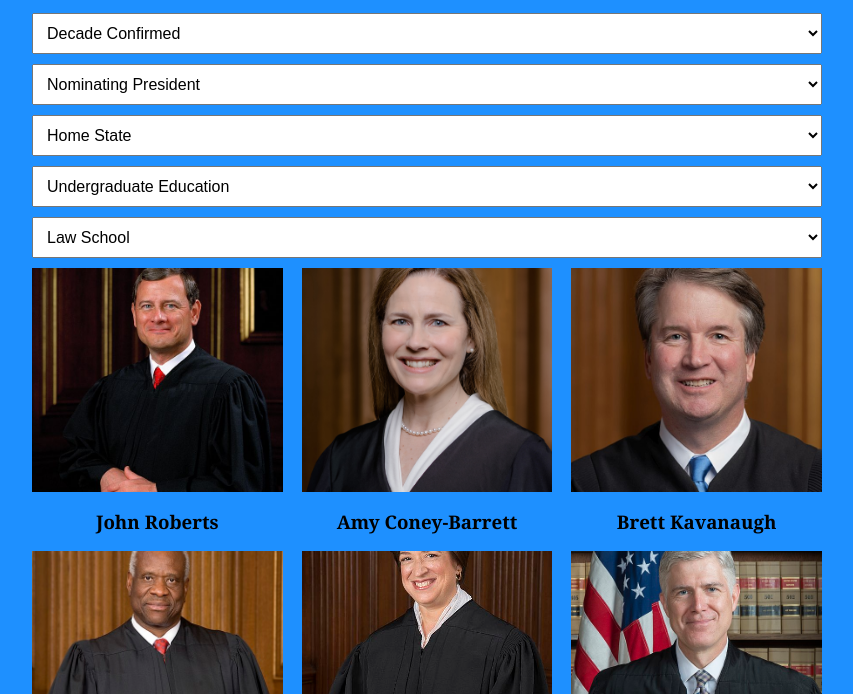
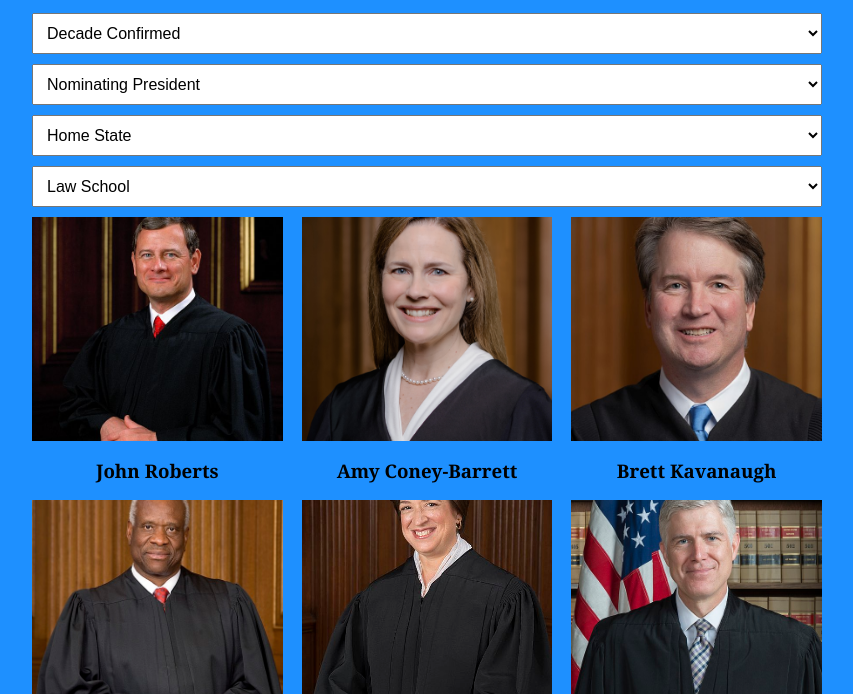
Before and after one commit to ariavelasquez/scotus-justices, a plain HTML site: page index.html in a window 1280 px wide. Shown: the part 106-800 px from the top of the page, without its empty margins (213-1066 px from the left). Drawn offline with nearby package versions, Linux system fonts and the light colour scheme.

Commit message:
removed undergraduate education

```diff
--- a/index.html
+++ b/index.html
@@ -124,9 +124,6 @@
                 <option value="item home-state WY">Wyoming</option>
             </select>
             <select class="filter">
-                <option value="item undergraduate">Undergraduate Education</option>
-            </select>
-            <select class="filter">
                 <option value="item law-school">Law School</option>
                 <option value="item law-school alabama">Alabama</option>
                 <option value="item law-school albany">Albany</option>
```
